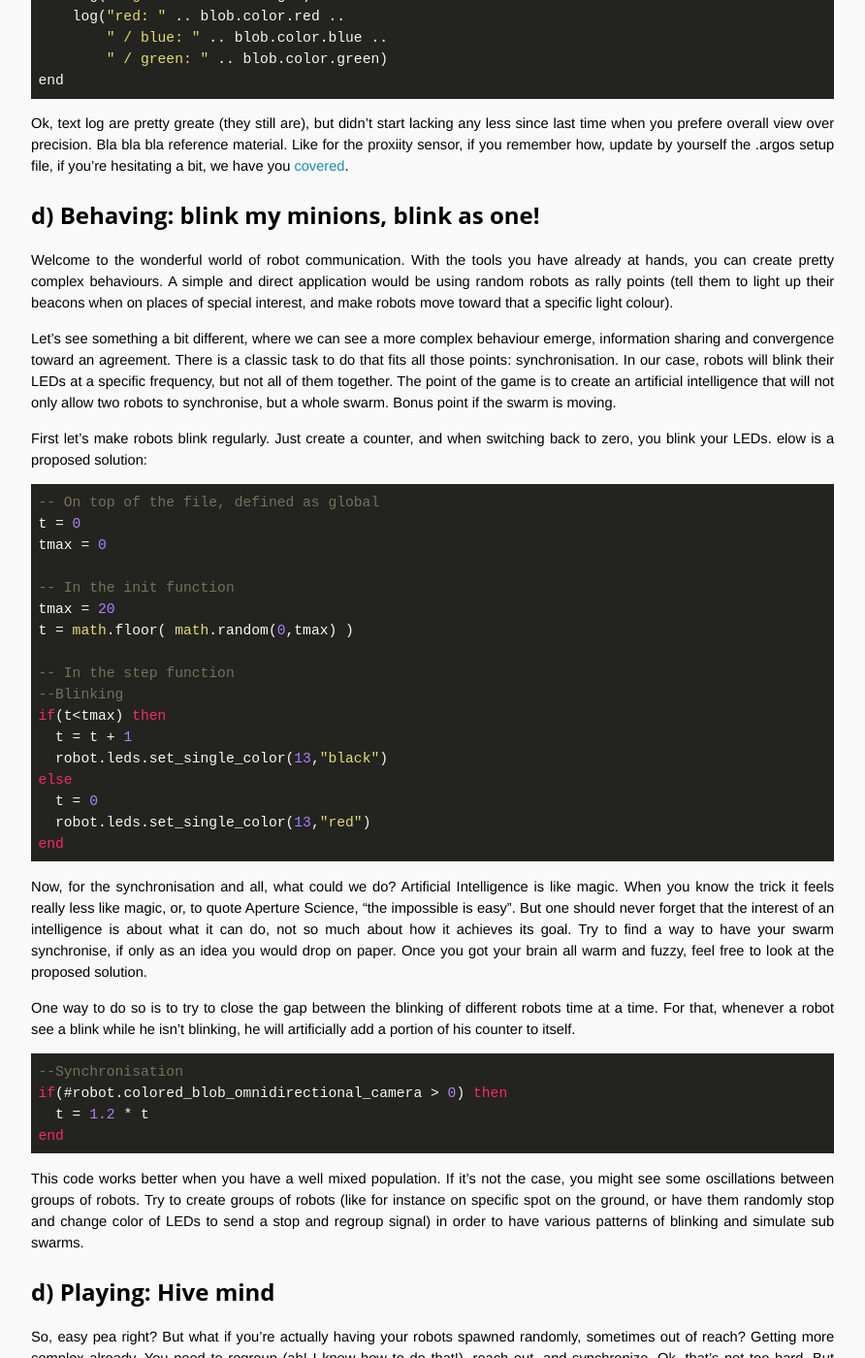
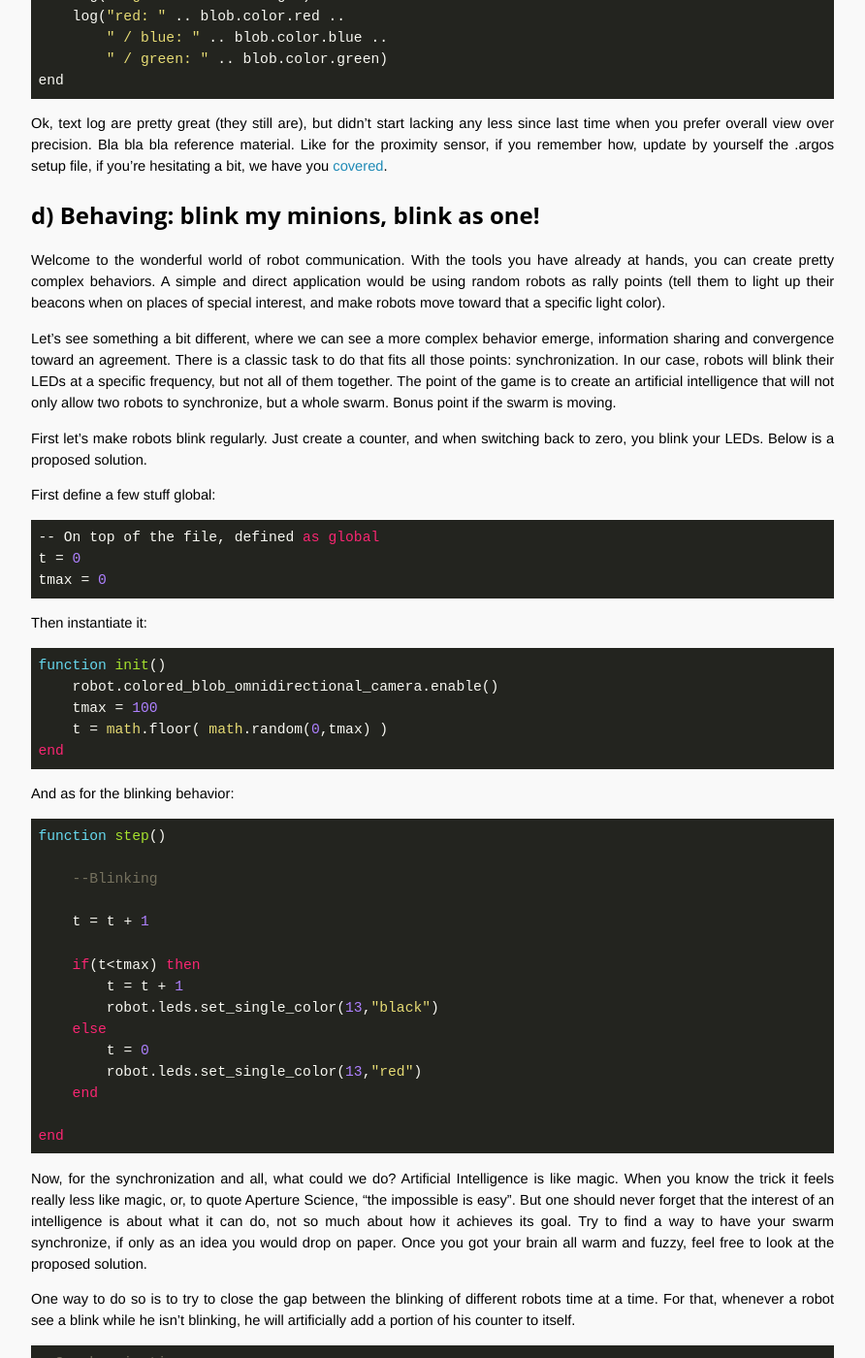
Before and after one commit to OpenTechSchool-Brussels/AI-for-robots-and-swarms, a Jekyll site: the page built from regroup-and-reach.markdown, in a window 1280 px wide and 1400 px high, scrolled down 3260 px. Shown: the whole window at 97% size, without its empty margins (324-1216 px from the left). Built offline with Jekyll 4.4.1, drawn with Linux system fonts in a browser that asks for light colours; Markdown is read by kramdown in place of the engine named in the settings; some of the changed text lies outside the part shown.

Commit message:
Update regroup-and-reach.markdown

````diff
--- a/regroup-and-reach.markdown
+++ b/regroup-and-reach.markdown
@@ -129,48 +129,66 @@
 end
 ```
 
-Ok, text log are pretty greate (they still are), but didn't start lacking any less since last time when you prefere overall view over precision. Bla bla bla reference material. Like for the proxiity sensor, if you remember how, update by yourself the .argos setup file, if you're hesitating a bit, we have you [covered](./ref_setup.html#debug).
+Ok, text log are pretty great (they still are), but didn't start lacking any less since last time when you prefer overall view over precision. Bla bla bla reference material. Like for the proximity sensor, if you remember how, update by yourself the .argos setup file, if you're hesitating a bit, we have you [covered](./ref_setup.html#debug).
 
 ##d) Behaving: blink my minions, blink as one!
-Welcome to the wonderful world of robot communication. With the tools you have already at hands, you can create pretty complex behaviours. A simple and direct application would be using random robots as rally points (tell them to light up their beacons when on places of special interest, and make robots move toward that a specific light colour).
+Welcome to the wonderful world of robot communication. With the tools you have already at hands, you can create pretty complex behaviors. A simple and direct application would be using random robots as rally points (tell them to light up their beacons when on places of special interest, and make robots move toward that a specific light color).
 
-Let's see something a bit different, where we can see a more complex behaviour emerge, information sharing and convergence toward an agreement. There is a classic task to do that fits all those points: synchronisation. In our case, robots will blink their LEDs at a specific frequency, but not all of them together. The point of the game is to create an artificial intelligence that will not only allow two robots to synchronise, but a whole swarm. Bonus point if the swarm is moving.
+Let's see something a bit different, where we can see a more complex behavior emerge, information sharing and convergence toward an agreement. There is a classic task to do that fits all those points: synchronization. In our case, robots will blink their LEDs at a specific frequency, but not all of them together. The point of the game is to create an artificial intelligence that will not only allow two robots to synchronize, but a whole swarm. Bonus point if the swarm is moving.
 
-First let's make robots blink regularly. Just create a counter, and when switching back to zero, you blink your LEDs. elow is a proposed solution:
+First let's make robots blink regularly. Just create a counter, and when switching back to zero, you blink your LEDs. Below is a proposed solution.
+
+First define a few stuff global:
 
 ```lua
 -- On top of the file, defined as global
 t = 0
 tmax = 0
+```
 
--- In the init function
-tmax = 20
-t = math.floor( math.random(0,tmax) )
+Then instantiate it:
 
--- In the step function
---Blinking
-if(t<tmax) then
-  t = t + 1
-  robot.leds.set_single_color(13,"black")
-else
-  t = 0
-  robot.leds.set_single_color(13,"red")
+
+```lua
+function init()
+    robot.colored_blob_omnidirectional_camera.enable()
+    tmax = 100
+    t = math.floor( math.random(0,tmax) )
 end
 ```
 
-Now, for the synchronisation and all, what could we do? Artificial Intelligence is like magic. When you know the trick it feels really less like magic, or, to quote Aperture Science, "the impossible is easy". But one should never forget that the interest of an intelligence is about what it can do, not so much about how it achieves its goal. Try to find a way to have your swarm synchronise, if only as an idea you would drop on paper. Once you got your brain all warm and fuzzy, feel free to look at the proposed solution.
+And as for the blinking behavior:
+
+```lua
+function step()
+
+    --Blinking
+
+    t = t + 1
+
+    if(t<tmax) then
+        t = t + 1
+        robot.leds.set_single_color(13,"black")
+    else
+        t = 0
+        robot.leds.set_single_color(13,"red")
+    end
+
+end
+```
+
+Now, for the synchronization and all, what could we do? Artificial Intelligence is like magic. When you know the trick it feels really less like magic, or, to quote Aperture Science, "the impossible is easy". But one should never forget that the interest of an intelligence is about what it can do, not so much about how it achieves its goal. Try to find a way to have your swarm synchronize, if only as an idea you would drop on paper. Once you got your brain all warm and fuzzy, feel free to look at the proposed solution.
 
 One way to do so is to try to close the gap between the blinking of different robots time at a time. For that, whenever a robot see a blink while he isn't blinking, he will artificially add a portion of his counter to itself.
 
 ```lua
 --Synchronisation
 if(#robot.colored_blob_omnidirectional_camera > 0) then
-  t = 1.2 * t
+  t = t + 0.2 * t
 end
 ```
 
-This code works better when you have a well mixed population. If it's not the case, you might see some oscillations between groups of robots. Try to create groups of robots (like for instance on specific spot on the ground, or have them randomly stop and change color of LEDs to send a stop and regroup signal) in order to have various patterns of blinking and simulate sub swarms.
-
+Here we only used *one* signal. Would you have a lot of robots emitting a signal or one, it doesn't change. What if it did? There are a lot of variation to explore (not just changing that magic 1.2 number!), you'll have the occasion to explore them in this section's game! By the way, if you want to use the little curved arrow meaning *restart*, don't forget to put some code in your *reset* function in order to well, reset and randomize back the behavior!
 
 ##d) Playing: Hive mind
 So, easy pea right? But what if you're actually having your robots spawned randomly, sometimes out of reach? Getting more complex already. You need to regroup (ah! I know how to do that!), reach out, and synchronize. Ok, that's not too hard. But what if you play against someone and blink both with a different color? And what if ... you're allowed to cheat and blink as the color of the other one? Now it's getting insane, the good kind of insane! Try to battle against each other and see if you manage to get all your robots blinking at once while messing with the other ones!
````
